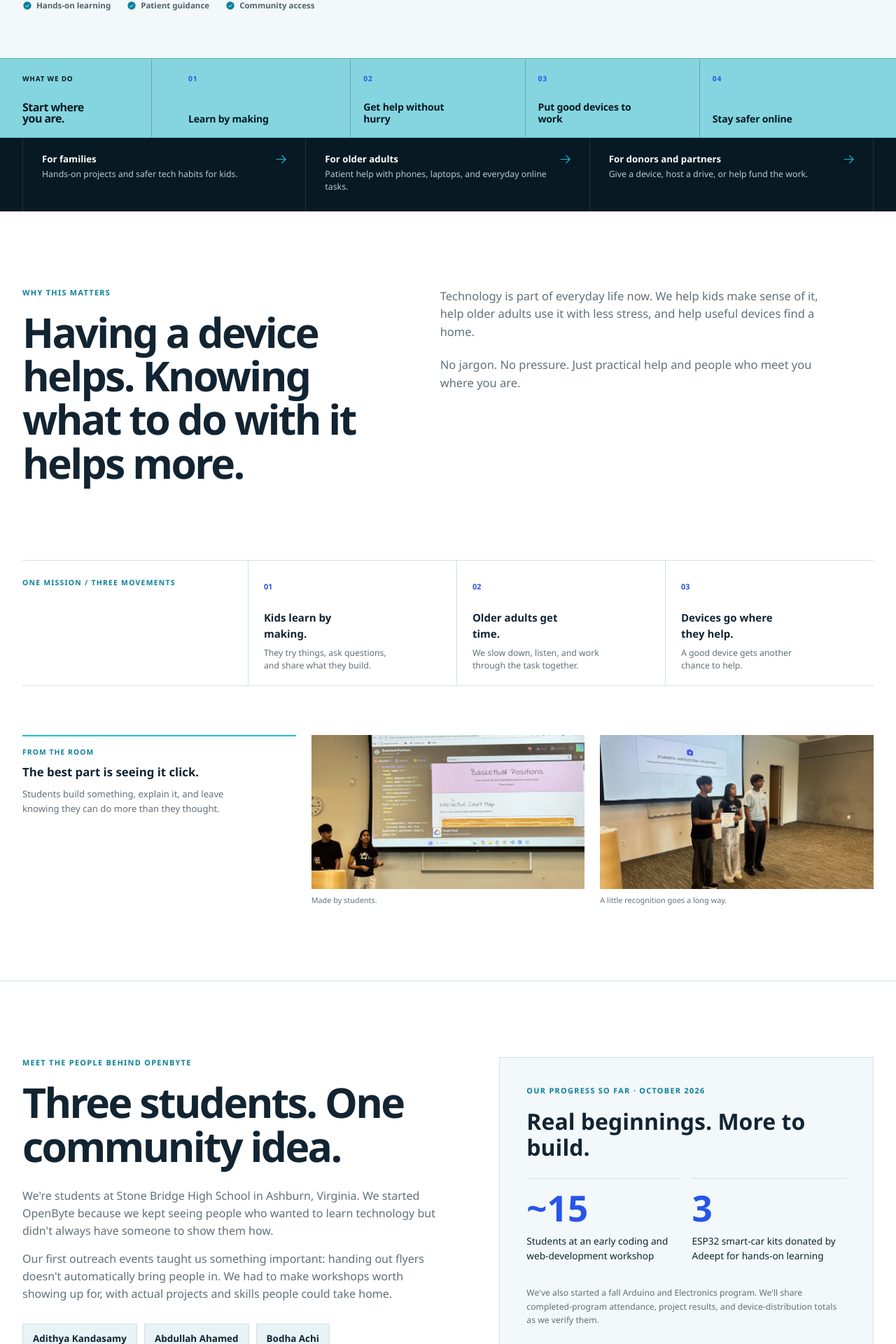
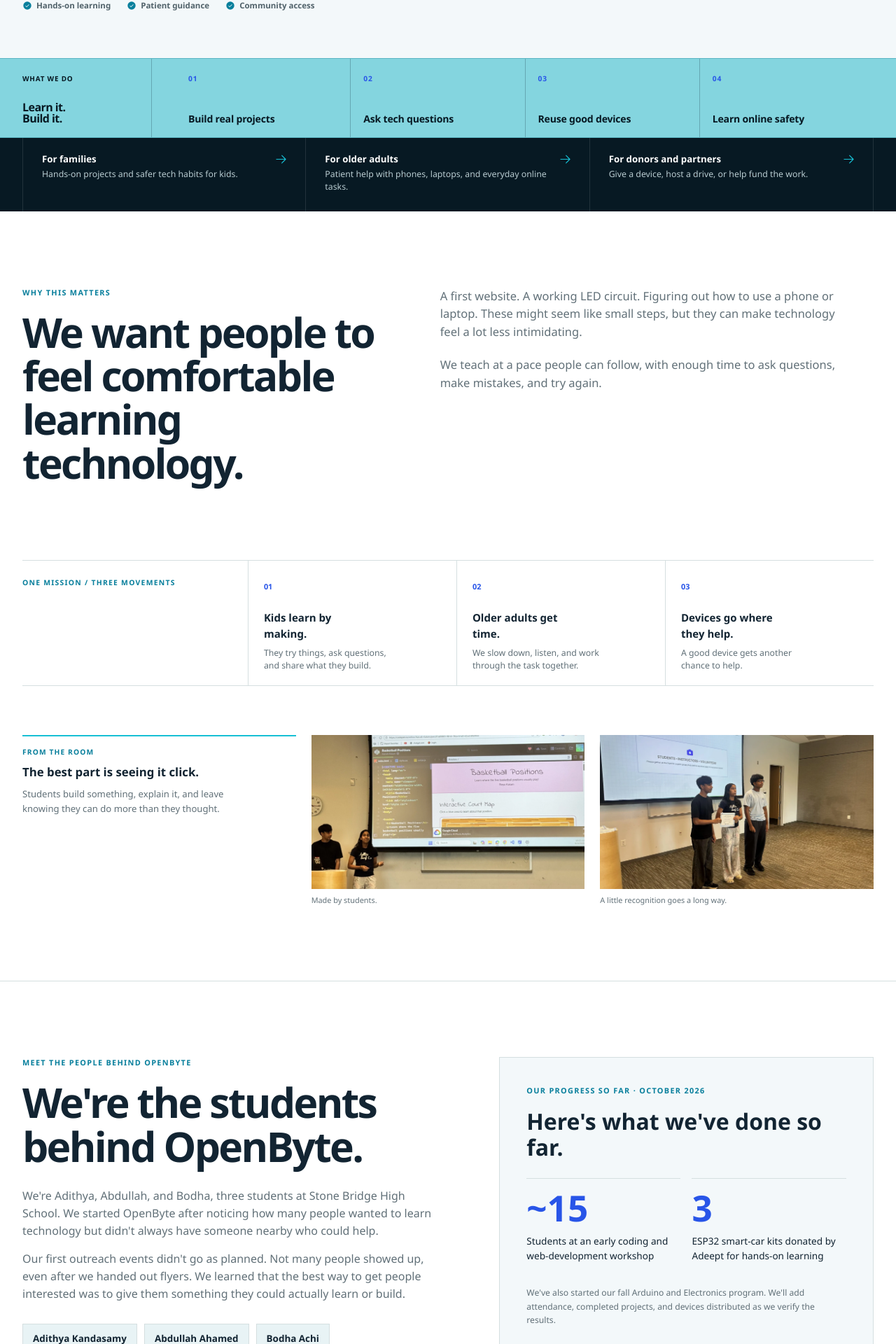
Before and after one commit to Adithya-Kandasamy/OpenByte, a Next.js app: page / in a window 1280 px wide. Shown: the part 880-2800 px from the top of the page at 70% size. Built offline with nearby package versions, Linux system fonts and the light colour scheme; no server answers.

Commit message:
Humanize OpenByte copy, add founders' press photo and exact Tribune article link

```diff
--- a/app/page.tsx
+++ b/app/page.tsx
@@ -60,10 +60,10 @@
     icon: "kids",
     number: "01",
     label: "For kids",
-    title: "Kids tech labs",
+    title: "Coding & electronics workshops",
     description:
-      "We make space for kids to try things, ask questions, and build something they can show off.",
-    examples: "Coding / creative projects / safer internet",
+      "From building a first webpage to lighting LEDs with Arduino, our students learn by making things.",
+    examples: "Websites / Arduino / circuits / coding",
   },
   {
     icon: "seniors",
@@ -463,15 +463,15 @@
             <div className="hero-copy" data-reveal>
               <p className="eyebrow">
                 <span className="eyebrow-mark" aria-hidden="true" />
-                Teaching across generations
+                Student-led in Ashburn, Virginia
               </p>
               <h1>
-                Technology should feel <em>possible</em> for everyone.
+                We're students helping people <em>learn technology.</em>
               </h1>
               <p className="hero-intro">
-                OpenByte helps kids learn by making, helps older adults feel more
-                comfortable with everyday technology, and gives good devices a
-                chance to be useful again.
+                We run hands-on coding and electronics workshops, help people
+                get comfortable with everyday tech, and work to give useful
+                donated devices a second life.
                 </p>
               <div className="hero-actions">
                 <a className="button button-primary" href="#programs">
@@ -547,24 +547,24 @@
             <div className="shell impact-band-inner">
               <div className="impact-label">
                 <span className="impact-label-kicker">What we do</span>
-                <strong>Start where<br />you are.</strong>
+                <strong>Learn it.<br />Build it.</strong>
               </div>
               <div className="impact-track">
                 <span className="impact-item">
                   <b>01</b>
-                  <span>Learn by making</span>
+                  <span>Build real projects</span>
                 </span>
                 <span className="impact-item">
                   <b>02</b>
-                  <span>Get help without hurry</span>
+                  <span>Ask tech questions</span>
                 </span>
                 <span className="impact-item">
                   <b>03</b>
-                  <span>Put good devices to work</span>
+                  <span>Reuse good devices</span>
                 </span>
                 <span className="impact-item">
                   <b>04</b>
-                  <span>Stay safer online</span>
+                  <span>Learn online safety</span>
                 </span>
               </div>
             </div>
@@ -595,17 +595,17 @@
           <div className="shell mission-intro" data-reveal>
             <div>
               <p className="eyebrow">Why this matters</p>
-              <h2>Having a device helps. Knowing what to do with it helps more.</h2>
+              <h2>We want people to feel comfortable learning technology.</h2>
             </div>
             <div className="body-copy">
               <p>
-                Technology is part of everyday life now. We help kids make sense
-                of it, help older adults use it with less stress, and help useful
-                devices find a home.
+                A first website. A working LED circuit. Figuring out how to use
+                a phone or laptop. These might seem like small steps, but they
+                can make technology feel a lot less intimidating.
               </p>
               <p>
-                No jargon. No pressure. Just practical help and people who meet
-                you where you are.
+                We teach at a pace people can follow, with enough time to ask
+                questions, make mistakes, and try again.
               </p>
             </div>
           </div>
@@ -661,18 +661,18 @@
           <div className="shell human-grid">
             <div className="human-story" data-reveal>
               <p className="eyebrow">Meet the people behind OpenByte</p>
-              <h2>Three students. One community idea.</h2>
+              <h2>We're the students behind OpenByte.</h2>
               <p>
-                We&apos;re students at Stone Bridge High School in Ashburn,
-                Virginia. We started OpenByte because we kept seeing people
-                who wanted to learn technology but didn&apos;t always have
-                someone to show them how.
+                We&apos;re Adithya, Abdullah, and Bodha, three students at Stone Bridge
+                High School. We started OpenByte after noticing how many
+                people wanted to learn technology but didn&apos;t always have
+                someone nearby who could help.
               </p>
               <p>
-                Our first outreach events taught us something important:
-                handing out flyers doesn&apos;t automatically bring people in.
-                We had to make workshops worth showing up for, with actual
-                projects and skills people could take home.
+                Our first outreach events didn&apos;t go as planned. Not many people
+                showed up, even after we handed out flyers. We learned that
+                the best way to get people interested was to give them
+                something they could actually learn or build.
               </p>
               <ul className="founder-list" aria-label="OpenByte co-founders">
                 <li>Adithya Kandasamy</li>
@@ -680,8 +680,28 @@
                 <li>Bodha Achi</li>
               </ul>
               <span className="founder-note">
-                Student co-founders at Stone Bridge High School
+                OpenByte co-founders · Stone Bridge High School
               </span>
+              <figure className="feature-photo">
+                <img
+                  src="/media/openbyte-founders-bulldog-tribune.webp"
+                  alt="The three OpenByte co-founders standing by their technology education display with laptop and electronics kit"
+                  loading="lazy"
+                  width="865"
+                  height="1000"
+                />
+                <figcaption>
+                  The three of us sharing OpenByte&apos;s projects at a community
+                  showcase. Photo featured in the{" "}
+                  <a
+                    href="https://www.bulldogtribune.com/feature/2026/10/09/openbyte-opens-technological-pathways/#"
+                    target="_blank"
+                    rel="noopener noreferrer"
+                  >
+                    Bulldog Tribune
+                  </a>.
+                </figcaption>
+              </figure>
               <figure className="team-photo">
                 <img
                   src="/media/demo-day-team.webp"
@@ -698,7 +718,7 @@
 
             <div className="human-progress" data-reveal>
               <p className="eyebrow">Our progress so far · October 2026</p>
-              <h3>Real beginnings. More to build.</h3>
+              <h3>Here's what we've done so far.</h3>
               <div className="human-milestones">
                 <div className="human-milestone">
                   <strong>~15</strong>
@@ -714,17 +734,17 @@
                 </div>
               </div>
               <p className="progress-note">
-                We&apos;ve also started a fall Arduino and Electronics program.
-                We&apos;ll share completed-program attendance, project results,
-                and device-distribution totals as we verify them.
+                We&apos;ve also started our fall Arduino and Electronics program.
+                We&apos;ll add attendance, completed projects, and devices
+                distributed as we verify the results.
               </p>
               <a
                 className="press-feature-link"
-                href="https://www.bulldogtribune.com/feature/2026/10/09/openbyte-opens-technological-pathways/"
+                href="https://www.bulldogtribune.com/feature/2026/10/09/openbyte-opens-technological-pathways/#"
                 target="_blank"
                 rel="noopener noreferrer"
               >
-                <span>Featured in the Bulldog Tribune</span>
+                <span>Read our Bulldog Tribune feature</span>
                 <strong>OpenByte Opens Technological Pathways</strong>
                 <small>By Saadya Bojja · October 9, 2026</small>
                 <ArrowRight aria-hidden="true" />
@@ -750,11 +770,11 @@
             <div className="section-heading" data-reveal>
               <div>
                 <p className="eyebrow">How we help</p>
-                <h2>Start with whatever you need.</h2>
+                <h2>Here's what we're working on.</h2>
               </div>
               <p>
-                There’s no perfect door to come through. Pick what sounds like
-                you, and we’ll take it from there.
+                We teach coding and electronics, offer help with everyday tech,
+                and organize local device donation efforts.
               </p>
             </div>
 
```
